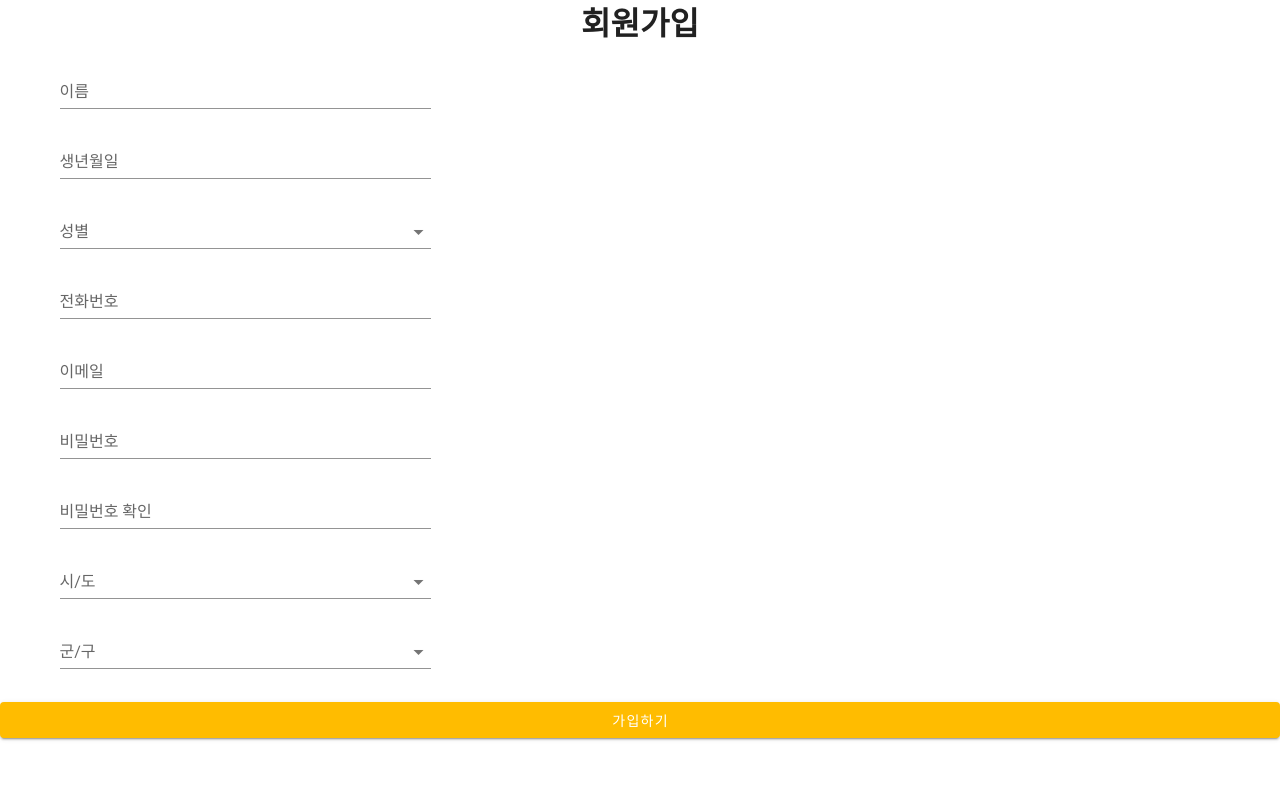
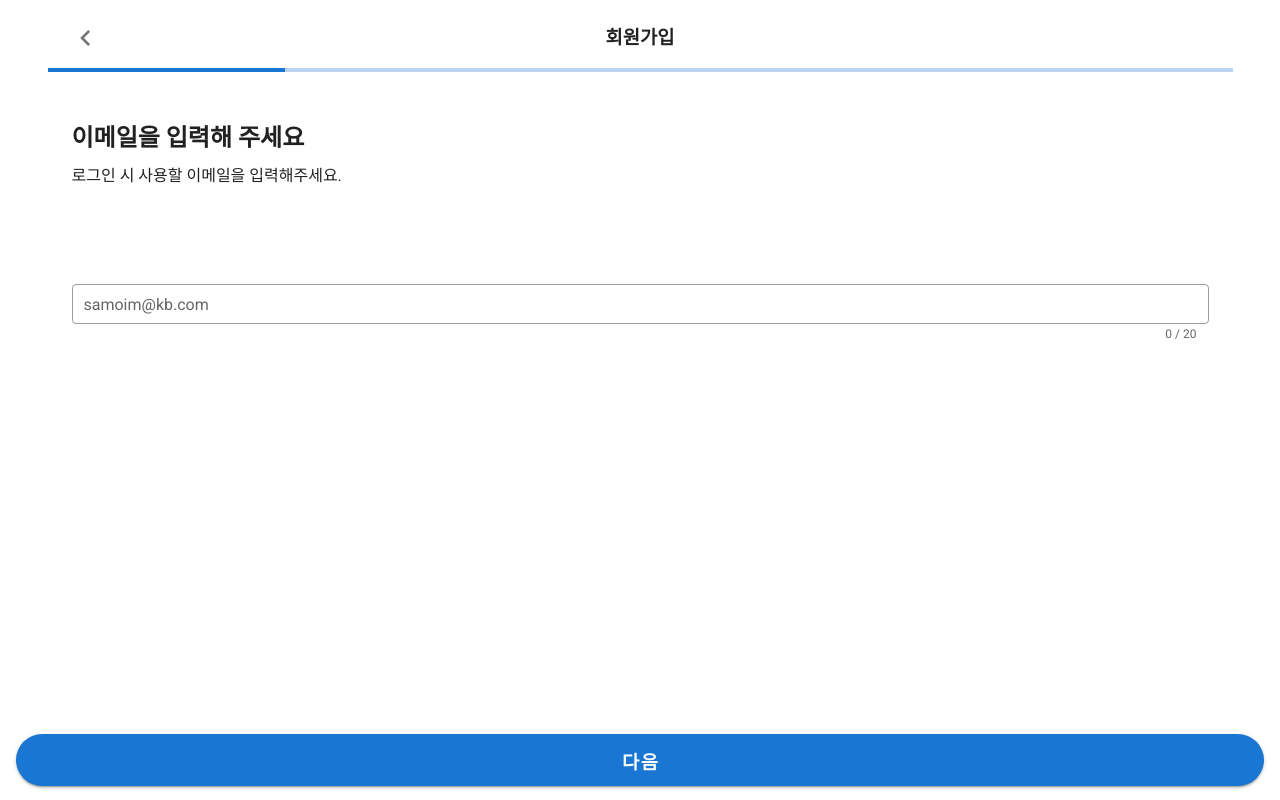
Before and after one commit to HyunIm/Samoim, a Vue app in the folder samoim/: page /signup in a window 1280 px wide. Built offline with nearby package versions, Linux system fonts and the light colour scheme.

Commit message:
signup page add

```diff
--- a/samoim/package.json
+++ b/samoim/package.json
@@ -10,10 +10,12 @@
   "dependencies": {
     "axios": "^0.27.2",
     "core-js": "^3.6.5",
+    "es6-promise": "^4.2.8",
     "router": "^1.3.7",
     "vue": "^2.6.11",
     "vue-router": "^3.5.4",
-    "vuetify": "^2.6.0"
+    "vuetify": "^2.6.0",
+    "vuex": "^3.6.2"
   },
   "devDependencies": {
     "@vue/cli-plugin-babel": "^4.1.2",
--- a/samoim/src/App.vue
+++ b/samoim/src/App.vue
@@ -17,18 +17,23 @@
       || this.$route.path === '/profile'
       "
     ></BottomBar>
-
+    <NextButton
+      v-if="this.$route.path === '/signup'"
+    >
+    </NextButton>
   </v-app>
 </template>
 
 <script>
 import BottomBar from './components/common/BottomBar.vue';
+import NextButton from './components/common/NextButton.vue';
 
 export default {
   name: 'App',
 
   components: {
-    BottomBar
+    BottomBar,
+    NextButton
   },
 
   data: () => ({
--- /dev/null
+++ b/samoim/src/components/common/BackButton.vue
@@ -0,0 +1,17 @@
+<template>
+  <v-btn icon x-large>
+    <v-icon>
+      mdi-chevron-left
+    </v-icon>
+  </v-btn>
+</template>
+
+<script>
+  export default {
+    name: 'BackButton',
+
+    data: () => ({
+
+    }),
+  }
+</script>
--- /dev/null
+++ b/samoim/src/components/common/NextButton.vue
@@ -0,0 +1,42 @@
+<template>
+  <v-footer class="mb-2" color="white">
+    <v-btn
+      class="mr-4"
+      x-large
+      color="primary"
+      dark
+      @click="nextPage()"
+      block
+      rounded
+    >
+      <h3 class="font-weight-black">다음</h3>
+    </v-btn>
+  </v-footer>
+</template>
+
+<script>
+  export default {
+    name: 'NextButton',
+
+    methods: {
+      nextPage() {
+        if(this.$store.state.signupPage === 5) {
+          //로그인 상태로 메인 페이지 이동
+          this.$router.replace('Main')
+        } else if(this.$store.state.signupPage === 4) {
+          // 회원가입 API 호출
+
+          // response 200이면
+          this.$store.commit('changePage');
+        } else {
+          this.$store.commit('changePage');
+        }
+
+      }
+    },
+
+    data: () => ({
+
+    }),
+  }
+</script>
--- a/samoim/src/main.js
+++ b/samoim/src/main.js
@@ -3,6 +3,7 @@ import App from './App.vue'
 import vuetify from './plugins/vuetify'
 import router from './router/index.js'
 import axios from 'axios';
+import store from './store'
 
 
 Vue.config.productionTip = false;
@@ -11,5 +12,6 @@ Vue.prototype.$axios = axios;
 new Vue({
   vuetify,
   router,
+  store,
   render: h => h(App)
 }).$mount('#app')
--- /dev/null
+++ b/samoim/src/store/index.js
@@ -0,0 +1,32 @@
+import Vue from "vue";
+import Vuex from "vuex";
+
+Vue.use(Vuex);
+
+export default new Vuex.Store({
+  state: {
+    signupPage: 1,
+    loginUser: null,
+    userList: ["FromUserTM001", "ToUserTM001", "DelUserTM001"],
+    pointList: ["refundable-point-tm", "non-refundable-point-tm"],
+    nftAlias: "deploy-test-nft-tm",
+  },
+  getters: {
+    getUser: function(state) {
+      return state.loginUser
+    },
+    getSignUpPage: (state) => {
+      return state.signupPage
+    }
+  },
+  mutations: {
+    changePage: (state) => {
+      state.signupPage = state.signupPage + 1
+    },
+    changeUser: function(state, user) {
+      state.loginUser = user
+    }
+  },
+  actions: {},
+  modules: {}
+});
--- a/samoim/src/views/Login.vue
+++ b/samoim/src/views/Login.vue
@@ -1,32 +1,67 @@
 <template>
   <v-container >
-    <form>
     <v-row>
-        <h3 class="ma-3">로그인</h3>
+      <v-col>
+        <BackButton/>
+      </v-col>
+      <v-col>
+
+      </v-col>
     </v-row>
 
-      <v-row>
-        <v-text-field
-          v-model="name"
-          :error-messages="nameErrors"
-          :counter="20"
-          label="ID"
-          required
-          class="mx-3"
-        ></v-text-field>
-      </v-row>
-      <v-row>
-        <v-text-field
-          v-model="name"
-          :error-messages="nameErrors"
-          :counter="20"
-          label="PASSWORD"
-          required
-          class="mx-3"
-        ></v-text-field>
+    <v-row class="ml-2">
+      <v-img>
+        <v-img
+          max-height="40"
+          max-width="150"
+          :src="samoimLogo"
+        ></v-img>
+      </v-img>
     </v-row>
 
-      <v-row class="justify-center">
+    <form class="mt-10">
+      <v-row class="mx-6">
+        <h5 class="font-weight-black">이메일</h5>
+      </v-row>
+      <v-row class="mx-4">
+        <v-text-field
+          outlined
+          label="이메일을 입력해 주세요."
+          persistent-hint
+          solo
+          v-model="email"
+          :counter="20"
+          :rules="emailRules"
+          required
+          flat
+          dense
+        >
+        </v-text-field>
+      </v-row>
+
+      <v-row class="mx-6">
+        <h5 class="font-weight-black">비밀번호</h5>
+      </v-row>
+      <v-row class="mx-4">
+        <v-text-field
+          outlined
+          label="비밀번호를 입력해 주세요."
+          persistent-hint
+          solo
+          v-model="password"
+          :counter="20"
+          required
+          flat
+          dense
+          :append-icon="show ? 'mdi-eye' : 'mdi-eye-off'"
+          :type="show ? 'text' : 'password'"
+          @click:append="show = !show"
+        >
+        </v-text-field>
+      </v-row>
+
+      <v-row class="justify-center mx-1 mt-4">
+        <v-col>
           <router-link
             to="/main"
             style="text-decoration: none; color: inherit;"
@@ -34,25 +69,57 @@
             <v-btn
               class="mr-4"
               x-large
-            color="success"
+              color="primary"
               dark
               @click="submit"
+              block
+              rounded
             >
-            Login
+              <h3 class="font-weight-black">로그인</h3>
+            </v-btn>
+          </router-link>
+        </v-col>
+      </v-row>
+    </form>
+
+    <v-row class="mt-3">
+      <v-spacer/>
+      <router-link
+        to="/signup"
+        style="text-decoration: none; color: inherit;"
+      >
+      <v-btn
+        class="mr-7"
+        text
+        color="grey"
+      >
+        <h5 class="font-weight-black">회원가입하기</h5>
       </v-btn>
       </router-link>
     </v-row>
-
-    </form>
   </v-container>
 </template>
 
 <script>
+import BackButton from '../components/common/BackButton.vue'
+import Logo from '../assets/samoimLogo.png';
+
   export default {
     name: 'Login',
 
+    components: {
+      BackButton,
+    },
+
     data: () => ({
-
+      samoimLogo: Logo,
+      email: '',
+      emailRules: [
+        v => !!v || '이메일을 입력해주세요',
+        v => /.+@.+/.test(v) || '유효한 이메일 주소가 아닙니다',
+      ],
+      password: '',
+      show: false
     }),
   }
 </script>
--- a/samoim/src/views/SignUp.vue
+++ b/samoim/src/views/SignUp.vue
@@ -1,101 +1,244 @@
 <template>
-  <div>
-  <h1>
-    <center>
-        회원가입
-    </center>
-  </h1>
 
-  <v-form v-model="valid">
-    <v-container>
-      <v-row>
-        <!--
-        NAME / 이름
-        BIRTH / 생년월일 ex 19940414
+  <v-container>
+    <v-row>
+      <v-col>
+        <BackButton/>
+      </v-col>
+      <v-col class="mt-3">
+        <h3>
+          <center>
+              회원가입
+          </center>
+        </h3>
+      </v-col>
+      <v-col></v-col>
+    </v-row>
 
-        GENDER / 성별 -> 라디어 버튼
+    <div v-if="this.$store.getters.getSignUpPage === 1">
+      <v-row class="mt-1">
+        <template>
+          <v-progress-linear :value="progress"></v-progress-linear>
+        </template>
+      </v-row>
 
-        PHONE / 전화번호
-        EMAIL / 이메일
-        PASSWORD / 비밀번호
-        PASSWORD / 비밀번호 확인
+      <v-row class="mt-15 mx-3">
+        <h2>이메일을 입력해 주세요</h2>
+      </v-row>
+      <v-row class="mt-5 mx-3">
+        로그인 시 사용할 이메일을 입력해주세요.
+      </v-row>
 
+      <v-row class="mt-15"/>
 
-        CITY / 시도
-        ADDRESS / 구군 -->
-        <v-col
-          cols="12"
-          md="4"
+      <v-row class="mx-3 mt-15">
+        <v-text-field
+          outlined
+          label="samoim@kb.com"
+          persistent-hint
+          solo
+          v-model="email"
+          :counter="20"
+          :rules="emailRules"
+          required
+          flat
+          dense
         >
-          <v-text-field
-            v-model="firstname"
-            :rules="nameRules"
-            label="이름"
-            required
-          ></v-text-field>
-          <v-text-field
-            v-model="birth"
-            :rules="birthRules"
-            label="생년월일"
-            required
-          ></v-text-field>
-          <v-select
-            :items="sex"
-            label="성별"
-          ></v-select>
+        </v-text-field>
+      </v-row>
+    </div>
+
+    <!-- password 입력 -->
+    <div v-if="this.$store.getters.getSignUpPage === 2">
+      <v-row class="mt-1">
+        <template>
+          <v-progress-linear :value="progress"></v-progress-linear>
+        </template>
+      </v-row>
+
+      <v-row class="mt-15 mx-3">
+        <h2>비밀번호를 입력해 주세요</h2>
+      </v-row>
+      <v-row class="mt-5 mx-3">
+        영문과 숫자를 포함하여 6~15자를 작성해 주세요.
+      </v-row>
+
+      <v-row class="mt-15"/>
+
+      <v-row class="mx-6  mt-15">
+        <h5 class="font-weight-black">비밀번호</h5>
+      </v-row>
+      <v-row class="mx-3">
         <v-text-field
-            label="전화번호"
-            required
-          ></v-text-field>
-          <v-text-field
-            v-model="email"
-            :rules="emailRules"
-            label="이메일"
-            required
-          ></v-text-field>
+          outlined
+          label="비밀번호를 입력해 주세요"
+          persistent-hint
+          solo
+          v-model="password"
+          :counter="15"
+          required
+          flat
+          dense
+          :append-icon="passwordShow ? 'mdi-eye' : 'mdi-eye-off'"
+          :type="passwordShow ? 'text' : 'password'"
+          @click:append="passwordShow = !passwordShow"
+        >
+        </v-text-field>
+      </v-row>
 
-          <v-text-field
-            v-model="pw"
-            :rules="pwRules"
-            label="비밀번호"
-            required
-          ></v-text-field>
+      <v-row class="mx-6  mt-10">
+        <h5 class="font-weight-black">비밀번호 확인</h5>
+      </v-row>
+      <v-row class="mx-3">
+        <v-text-field
+          outlined
+          label="비밀번호를 한번 더 입력해주세요."
+          persistent-hint
+          solo
+          v-model="passwordCheck"
+          :counter="15"
+          required
+          flat
+          dense
+          :append-icon="passwordCheckShow ? 'mdi-eye' : 'mdi-eye-off'"
+          :type="passwordCheckShow ? 'text' : 'password'"
+          @click:append="passwordCheckShow = !passwordCheckShow"
+        >
+        </v-text-field>
+      </v-row>
+    </div>
 
-        <v-text-field
-            v-model="pwCheck"
-            :rules="pwRules"
-            label="비밀번호 확인"
-            required
-          ></v-text-field>
-          <v-select
-            :items="items"
-            label="시/도"
-          ></v-select>
-          <v-select
-            :items="items2"
-            label="군/구"
-          ></v-select>
+    <div v-if="this.$store.getters.getSignUpPage === 3">
+      <v-row class="mt-1">
+        <template>
+          <v-progress-linear :value="progress"></v-progress-linear>
+        </template>
+      </v-row>
+
+      <v-row class="mt-15 mx-3">
+        <h2>성별을 선택해 주세요</h2>
+      </v-row>
+      <v-row class="mt-5 mx-3">
+        모임 추천 서비스를 위해 필요한 정보입니다.
+      </v-row>
+
+      <v-row class="mt-15"/>
+
+      <v-row class="mx-3 mt-15">
+        <v-col>
+          <v-btn
+            x-large
+            block
+            outlined
+            color="grey"
+            :class="{ choice : man }"
+            @click="changeGender('man')"
+          >
+            남성
+          </v-btn>
+        </v-col>
+        <v-col>
+          <v-btn
+            x-large
+            block
+            outlined
+            color="grey"
+            :class="{ choice : woman }"
+            @click="changeGender('woman')"
+          >
+            여성
+          </v-btn>
         </v-col>
       </v-row>
-    </v-container>
-  </v-form>
+    </div>
 
-<template>
-        <v-btn
-            block
-            dark
-            color="#FFBC00"
+    <div v-if="this.$store.getters.getSignUpPage === 4">
+      <v-row class="mt-1">
+        <template>
+          <v-progress-linear :value="progress"></v-progress-linear>
+        </template>
+      </v-row>
+
+      <v-row class="mt-15 mx-3">
+        <h2>생년월일을 입력해주세요</h2>
+      </v-row>
+      <v-row class="mt-5 mx-3">
+        모임 추천 서비스를 위해 필요한 정보입니다.
+      </v-row>
+
+      <v-row class="mt-15"/>
+
+      <v-row class="mx-3 mt-15">
+
+      </v-row>
+    </div>
+
+    <div v-if="this.$store.getters.getSignUpPage === 5">
+      <v-row class="mt-1">
+        <template>
+          <v-progress-linear :value="progress"></v-progress-linear>
+        </template>
+      </v-row>
+
+      <center class="mt-15 mx-3">
+        <v-img
+          max-height="128"
+          max-width="128"
+          src="../assets/check.png"
         >
-            가입하기
-        </v-btn>
-    </template>
-  </div>
+        </v-img>
+      </center>
+
+      <h1><center>가입 완료</center></h1>
+    </div>
+
+  </v-container>
 </template>
 
 <script>
+import BackButton from '../components/common/BackButton.vue'
+
   export default {
+    components: {
+      BackButton,
+    },
+
+    methods: {
+      changeGender(gender){
+        if(gender === 'man') {
+          this.man = true;
+          this.woman = false;
+        } else {
+          this.man = false;
+          this.woman = true;
+        }
+      }
+    },
+
+    computed: {
+      changePage() {
+        return this.$store.state.signupPage
+      }
+    },
+
+    watch: {
+      changePage() {
+        this.progress = 20 * this.$store.state.signupPage
+      }
+    },
+
     data: () => ({
+      man: false,
+      woman: false,
+      progress: 20,
       valid: false,
+      passwordShow: false,
+      passwordCheckShow: false,
+      password: '',
+      passwordCheck: '',
+      activePicker: 'YEAR',
+      date: null,
+      menu: true,
       firstname: '',
       lastname: '',
       nameRules: [
@@ -124,3 +267,10 @@
     }),
   }
 </script>
+
+<style scoped>
+.choice {
+    border: 4px solid #1976D2;
+    border-radius: 7px 7px 7px 7px;
+}
+</style>
```
Also changed, not shown: samoim/src/assets/samoimLogo.png (added), 1 other file (tests, documents, lock files or other folders). Lines whose indentation alone changed are shown as unchanged.
